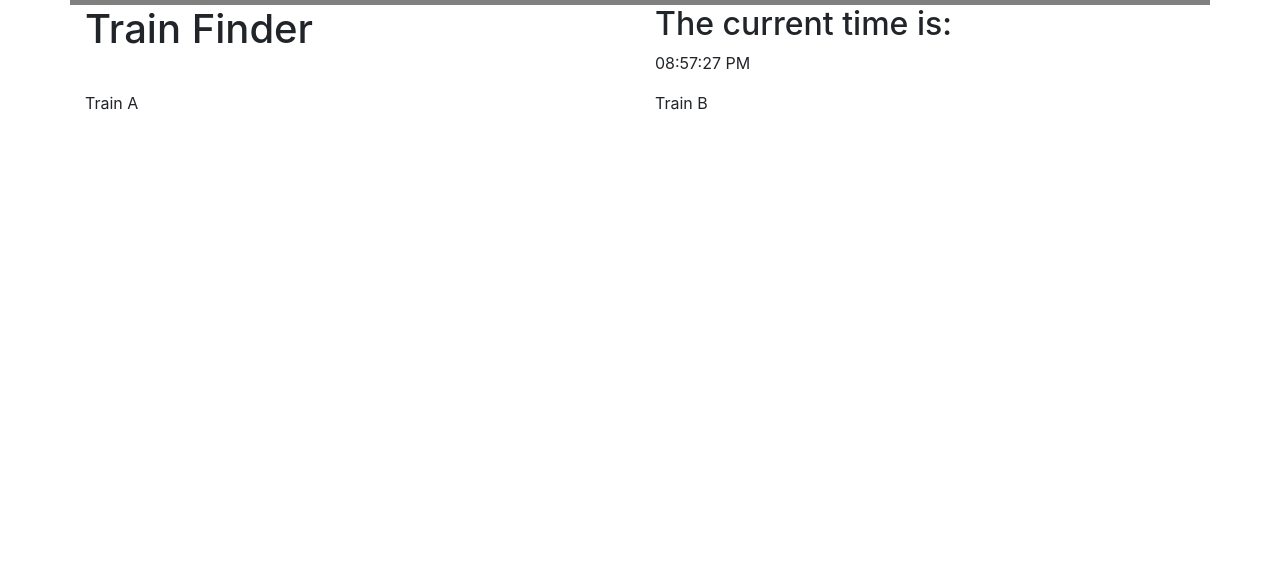
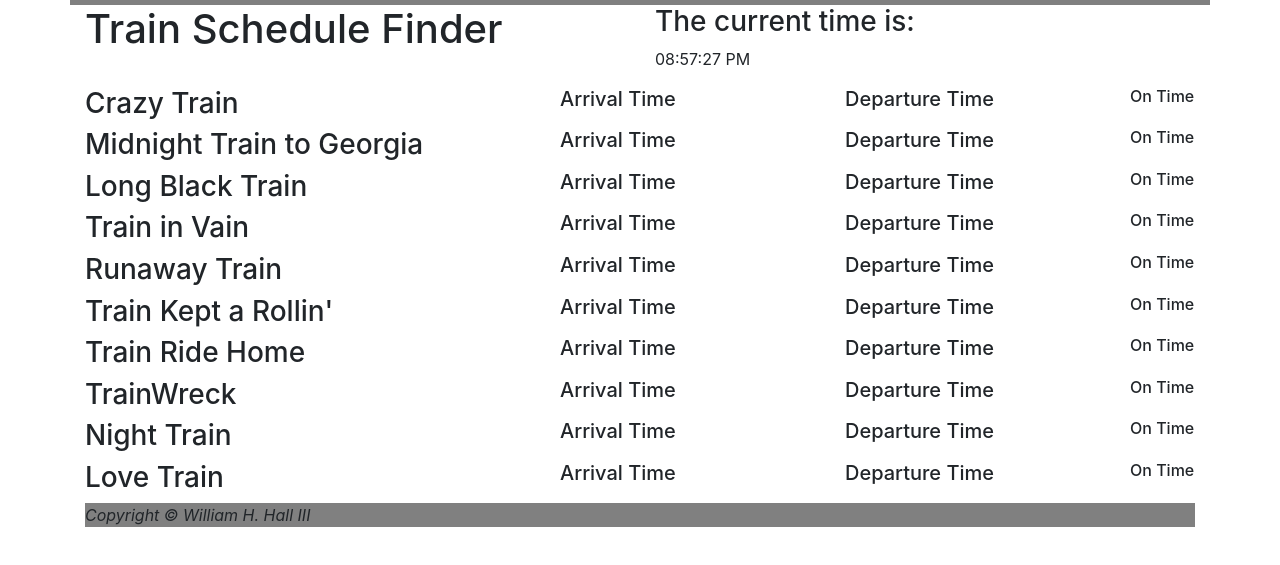
Before and after one commit to flyboy85749/Train-Scheduler, a website: page index.html in a window 1280 px wide. Shown: the part 119-684 px from the top of the page. Drawn offline with nearby package versions, Linux system fonts and the light colour scheme; files that its build step writes are made by us from their sources.

Commit message:
added list of train names, and working on javascript

```diff
--- a/assets/css/styles.css
+++ b/assets/css/styles.css
@@ -15,3 +15,7 @@ body {
     background-color: gray;
     float: right;
 }
+
+.footer {
+    background-color: gray;
+}
--- a/index.html
+++ b/index.html
@@ -1,15 +1,12 @@
 <!DOCTYPE html>
 <html>
+
 <head>
   <meta charset="UTF-8" />
   <title>Train Tracker</title>
-    <link rel="stylesheet" type="text/css" href="reset.css" />
-    <link
-      rel="stylesheet"
-      href="https://stackpath.bootstrapcdn.com/bootstrap/4.3.1/css/bootstrap.min.css"
-      integrity="sha384-ggOyR0iXCbMQv3Xipma34MD+dH/1fQ784/j6cY/iJTQUOhcWr7x9JvoRxT2MZw1T"
-      crossorigin="anonymous"
-    />
+  <link rel="stylesheet" type="text/css" href="assets/css/reset.css" />
+  <link rel="stylesheet" href="https://stackpath.bootstrapcdn.com/bootstrap/4.3.1/css/bootstrap.min.css"
+    integrity="sha384-ggOyR0iXCbMQv3Xipma34MD+dH/1fQ784/j6cY/iJTQUOhcWr7x9JvoRxT2MZw1T" crossorigin="anonymous" />
   <link rel="stylesheet" type="text/css" href="assets/css/styles.css" />
   <!-- <script src="//cdnjs.cloudflare.com/ajax/libs/moment.js/2.7.0/moment.min.js" type="text/javascript"></script> -->
 </head>
@@ -26,55 +23,210 @@
       </div>
     </div>
 
-      <!-- container for Moment.js output
-      <div id="displayMoment"></div>
 
-      <h2>JavaScript Date</h2>
-      <!-- container for JavaScript Date output
-      <div id="displayJsDate"></div> -->
+
+
 
     <div class="row">
       <div class="col">
-          <h1>Train Finder</h1>
+        <h1>Train Schedule Finder</h1>
       </div>
       <div class="col">
-          <h2>The current time is:</h2>
+        <h3>The current time is:</h3>
         <p class="current-time"></p>
       </div>
     </div>
     <div class="row">
-        <div class="col">
-          Train A
+      <div class="col-5">
+        <h3>Crazy Train</h3>
       </div>
-        <div class="col">
-          Train B
+      <div class="col-3">
+        <h5>Arrival Time</h5>
+        <h6 class="t-1a"></h6>
+      </div>
+      <div class="col-3">
+        <h5>Departure Time</h5>
+        <h6 class="t-1d"></h6>
+      </div>
+      <div class="col-1">
+        <h6>On Time</h6>
+        <h6 class="t-1ot"></h6>
+      </div>
+
+    </div>
+    <div class="row">
+      <div class="col-5">
+        <h3>Midnight Train to Georgia</h3>
+      </div>
+      <div class="col-3">
+        <h5>Arrival Time</h5>
+        <h6 class="t-2a"></h6>
+      </div>
+      <div class="col-3">
+        <h5>Departure Time</h5>
+        <h6 class="t-2d"></h6>
+      </div>
+      <div class="col-1">
+        <h6>On Time</h6>
+        <h6 class="t-2ot"></h6>
       </div>
     </div>
     <div class="row">
-        <div class="col"></div>
+
     </div>
     <div class="row">
-        <div class="col"></div>
+      <div class="col-5">
+        <h3>Long Black Train</h3>
+      </div>
+      <div class="col-3">
+        <h5>Arrival Time</h5>
+        <h6 class="t-3a"></h6>
+      </div>
+      <div class="col-3">
+        <h5>Departure Time</h5>
+        <h6 class="t-3d"></h6>
+      </div>
+      <div class="col-1">
+        <h6>On Time</h6>
+        <h6 class="t-3ot"></h6>
       </div>
     </div>
-    <script
-      src="https://code.jquery.com/jquery-3.3.1.slim.min.js"
+    <div class="row">
+      <div class="col-5">
+        <h3>Train in Vain</h3>
+
+      </div>
+      <div class="col-3">
+        <h5>Arrival Time</h5>
+        <h6 class="t-4a"></h6>
+      </div>
+      <div class="col-3">
+        <h5>Departure Time</h5>
+        <h6 class="t-4d"></h6>
+      </div>
+      <div class="col-1">
+        <h6>On Time</h6>
+        <h6 class="t-4ot"></h6>
+      </div>
+    </div>
+    <div class="row">
+      <div class="col-5">
+        <h3>Runaway Train</h3>
+      </div>
+      <div class="col-3">
+        <h5>Arrival Time</h5>
+        <h6 class="t-5a"></h6>
+      </div>
+      <div class="col-3">
+        <h5>Departure Time</h5>
+        <h6 class="t-5d"></h6>
+      </div>
+      <div class="col-1">
+        <h6>On Time</h6>
+        <h6 class="t-5ot"></h6>
+      </div>
+    </div>
+    <div class="row">
+      <div class="col-5">
+        <h3>Train Kept a Rollin'</h3>
+      </div>
+      <div class="col-3">
+        <h5>Arrival Time</h5>
+        <h6 class="t-6a"></h6>
+      </div>
+      <div class="col-3">
+        <h5>Departure Time</h5>
+        <h6 class="t-5d"></h6>
+      </div>
+      <div class="col-1">
+        <h6>On Time</h6>
+        <h6 class="t-6ot"></h6>
+      </div>
+    </div>
+    <div class="row">
+      <div class="col-5">
+      <h3>Train Ride Home</h3>
+    </div>
+    <div class="col-3">
+        <h5>Arrival Time</h5>
+        <h6 class="t-7a"></h6>
+      </div>
+      <div class="col-3">
+        <h5>Departure Time</h5>
+        <h6 class="t-7d"></h6>
+      </div>
+      <div class="col-1">
+        <h6>On Time</h6>
+        <h6 class="t-7ot"></h6>
+      </div>
+    </div>
+    <div class="row">
+      <div class="col-5">
+      <h3>TrainWreck</h3>
+    </div>
+    <div class="col-3">
+        <h5>Arrival Time</h5>
+        <h6 class="t-8a"></h6>
+      </div>
+      <div class="col-3">
+        <h5>Departure Time</h5>
+        <h6 class="t-8d"></h6>
+      </div>
+      <div class="col-1">
+        <h6>On Time</h6>
+        <h6 class="t-8ot"></h6>
+      </div>
+    </div>
+    <div class="row">
+      <div class="col-5">
+      <h3>Night Train</h3>
+    </div>
+     <div class="col-3">
+        <h5>Arrival Time</h5>
+        <h6 class="t-9a"></h6>
+      </div>
+      <div class="col-3">
+        <h5>Departure Time</h5>
+        <h6 class="t-9d"></h6>
+      </div>
+      <div class="col-1">
+        <h6>On Time</h6>
+        <h6 class="t-9ot"></h6>
+      </div>
+  </div>
+    <div class="row">
+      <div class="col-5">
+      <h3>Love Train</h3>
+    </div>
+    <div class="col-3">
+        <h5>Arrival Time</h5>
+        <h6 class="t-10a"></h6>
+      </div>
+      <div class="col-3">
+        <h5>Departure Time</h5>
+        <h6 class="t-10d"></h6>
+      </div>
+      <div class="col-1">
+        <h6>On Time</h6>
+        <h6 class="t-10ot"></h6>
+      </div>
+    </div>
+    <div class="footer">
+      <p><i class="fa fa-copyright" aria-hidden="true">Copyright &copy; William H. Hall III</i></p>
+    </div>
+  <script src="https://code.jquery.com/jquery-3.3.1.slim.min.js"
     integrity="sha384-q8i/X+965DzO0rT7abK41JStQIAqVgRVzpbzo5smXKp4YfRvH+8abtTE1Pi6jizo"
-      crossorigin="anonymous"
-    ></script>
-    <script
-      src="https://cdnjs.cloudflare.com/ajax/libs/popper.js/1.14.7/umd/popper.min.js"
+    crossorigin="anonymous"></script>
+  <script src="https://cdnjs.cloudflare.com/ajax/libs/popper.js/1.14.7/umd/popper.min.js"
     integrity="sha384-UO2eT0CpHqdSJQ6hJty5KVphtPhzWj9WO1clHTMGa3JDZwrnQq4sF86dIHNDz0W1"
-      crossorigin="anonymous"
-    ></script>
-    <script
-      src="https://stackpath.bootstrapcdn.com/bootstrap/4.3.1/js/bootstrap.min.js"
+    crossorigin="anonymous"></script>
+  <script src="https://stackpath.bootstrapcdn.com/bootstrap/4.3.1/js/bootstrap.min.js"
     integrity="sha384-JjSmVgyd0p3pXB1rRibZUAYoIIy6OrQ6VrjIEaFf/nJGzIxFDsf4x0xIM+B07jRM"
-      crossorigin="anonymous"
-    ></script>
+    crossorigin="anonymous"></script>
   <script src="node_modules/moment/moment.js">
     moment();
   </script>
   <script src="assets/JavaScript/train.js"></script>
 </body>
+
 </html>
```
Lines whose indentation alone changed are shown as unchanged.
